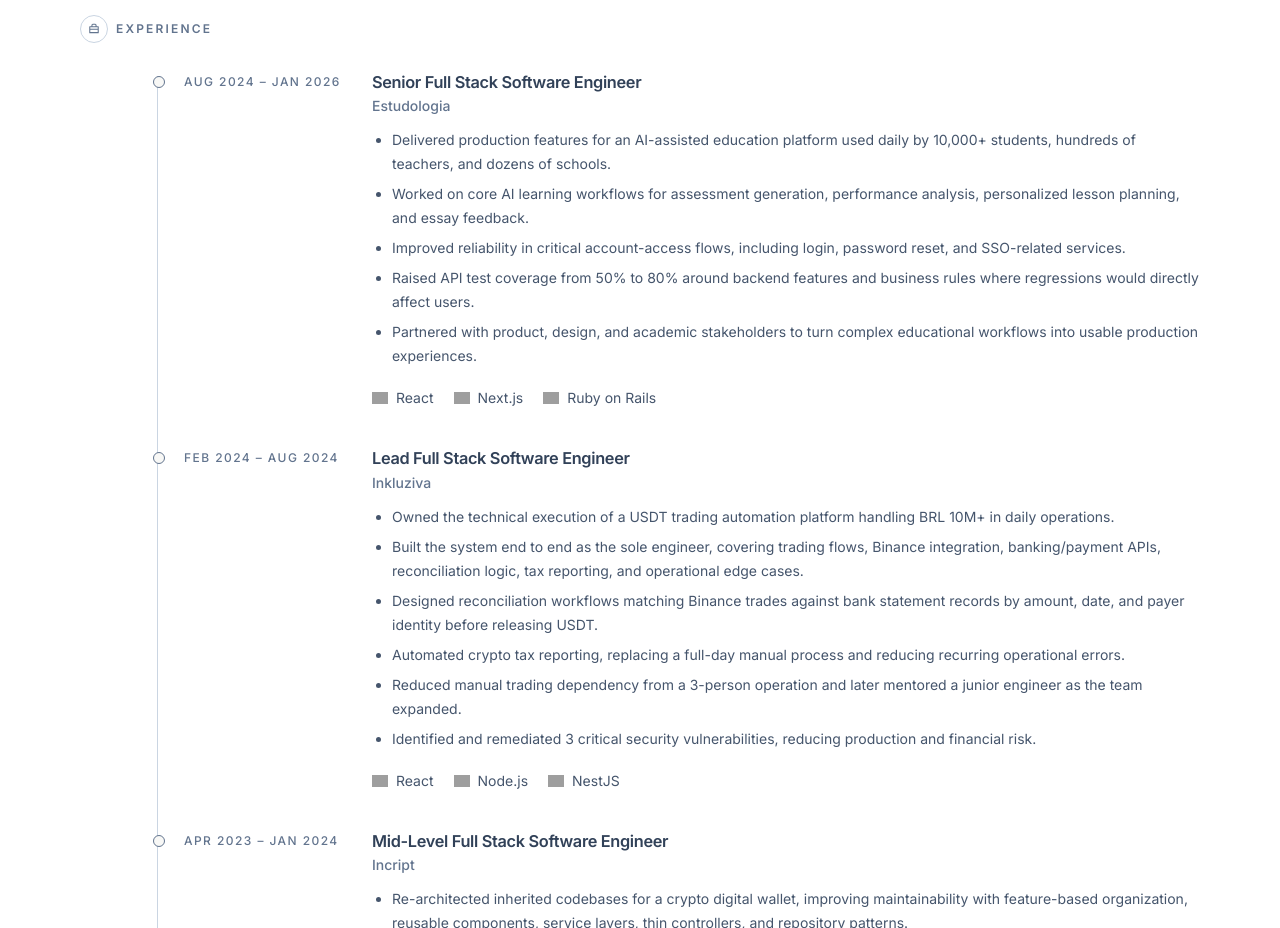
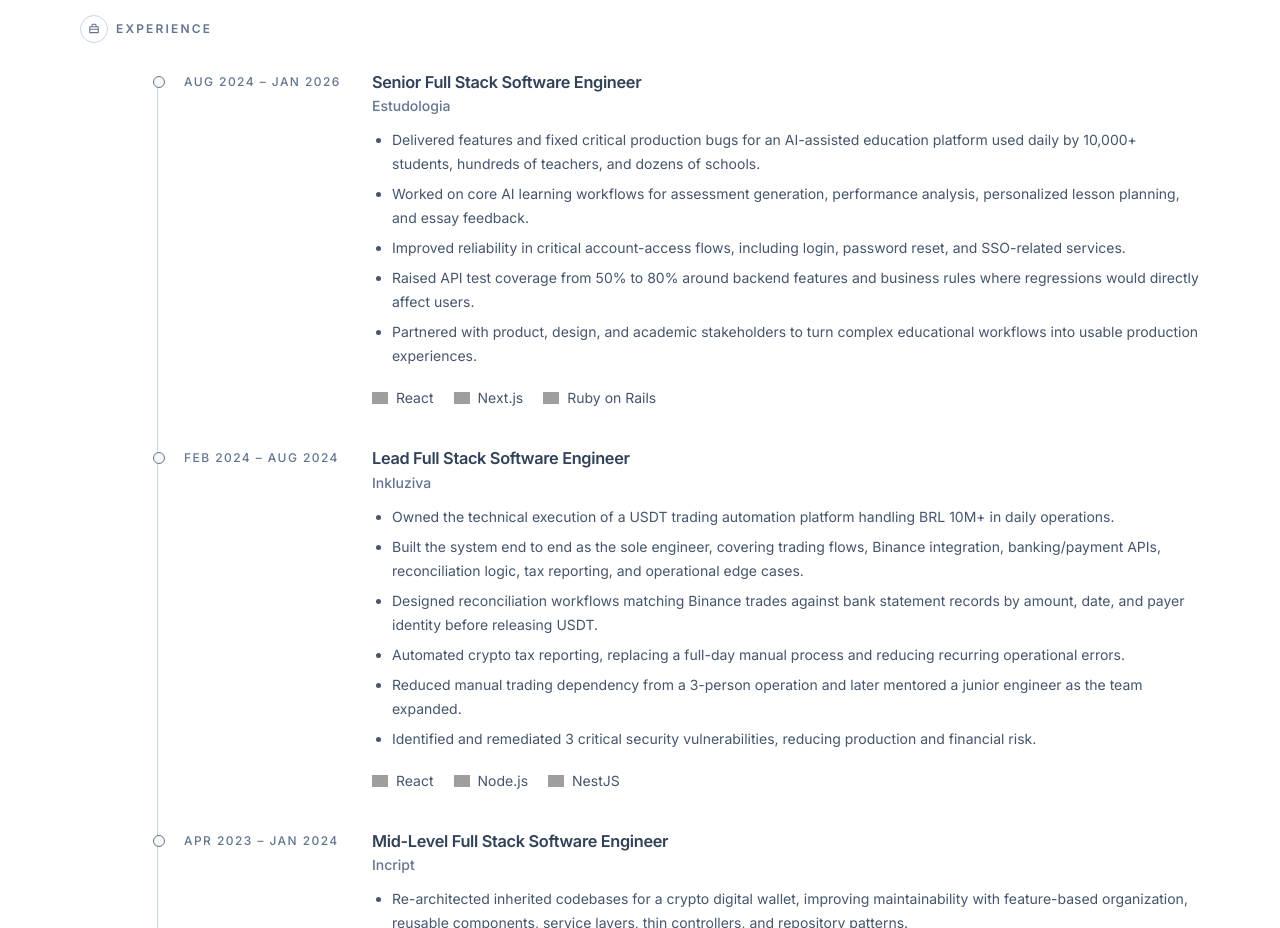
Before and after one commit to mauricio-azevedo/portfolio, a React (Vite) app: page / in a window 1280 px wide. Shown: the part 1280-2208 px from the top of the page. Built offline with nearby package versions, Linux system fonts and the light colour scheme; grey boxes are pictures that could not be loaded.

Commit message:
Refine AI-assisted education platform highlights in `portfolio.ts` for clarity and consistency.
Signed-off-by: Maurício Azevedo <mauricio.mendonca.azevedo@gmail.com>

```diff
--- a/src/data/portfolio.ts
+++ b/src/data/portfolio.ts
@@ -97,7 +97,7 @@
         role: 'Senior Full Stack Software Engineer',
         period: 'Aug 2024 – Jan 2026',
         highlights: [
-          'Delivered production features for an AI-assisted education platform used daily by 10,000+ students, hundreds of teachers, and dozens of schools.',
+          'Delivered features and fixed critical production bugs for an AI-assisted education platform used daily by 10,000+ students, hundreds of teachers, and dozens of schools.',
           'Worked on core AI learning workflows for assessment generation, performance analysis, personalized lesson planning, and essay feedback.',
           'Improved reliability in critical account-access flows, including login, password reset, and SSO-related services.',
           'Raised API test coverage from 50% to 80% around backend features and business rules where regressions would directly affect users.',
@@ -241,7 +241,7 @@
         role: 'Engenheiro de Software Full Stack Sênior',
         period: 'ago 2024 – jan 2026',
         highlights: [
-          'Entreguei features em produção para uma plataforma educacional com IA usada diariamente por 10.000+ alunos, centenas de professores e dezenas de escolas.',
+          'Entreguei features e corrigi bugs críticos em produção para uma plataforma educacional com IA usada diariamente por 10.000+ alunos, centenas de professores e dezenas de escolas.',
           'Trabalhei em fluxos centrais de IA para geração de avaliações, análise de desempenho, planos de aula personalizados e feedback de redações.',
           'Melhorei a confiabilidade de fluxos críticos de acesso à conta, incluindo login, recuperação de senha e serviços relacionados a SSO.',
           'Aumentei a cobertura de testes de API de 50% para 80% em features de backend e regras de negócio com alto risco de regressão.',
```
